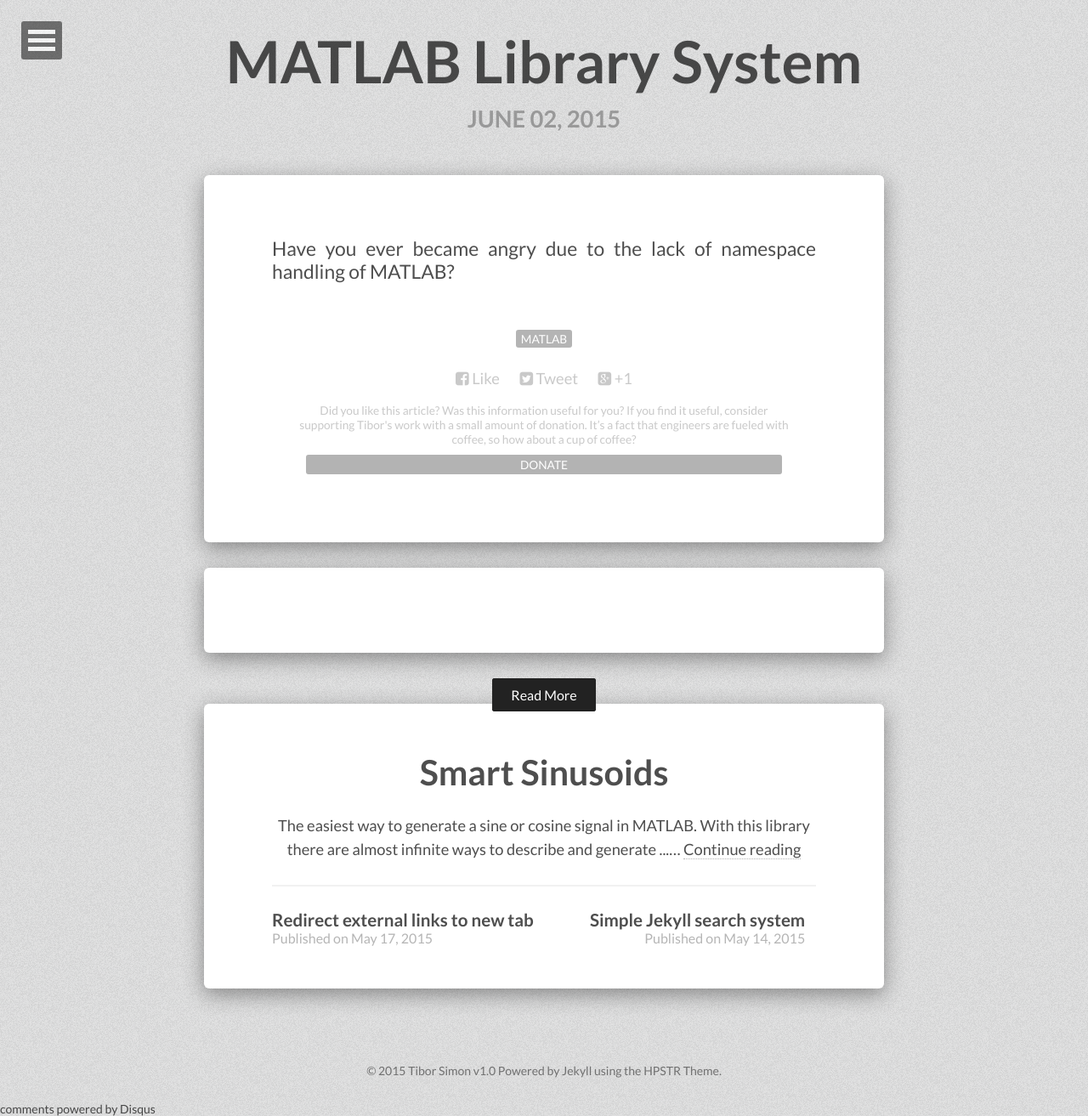
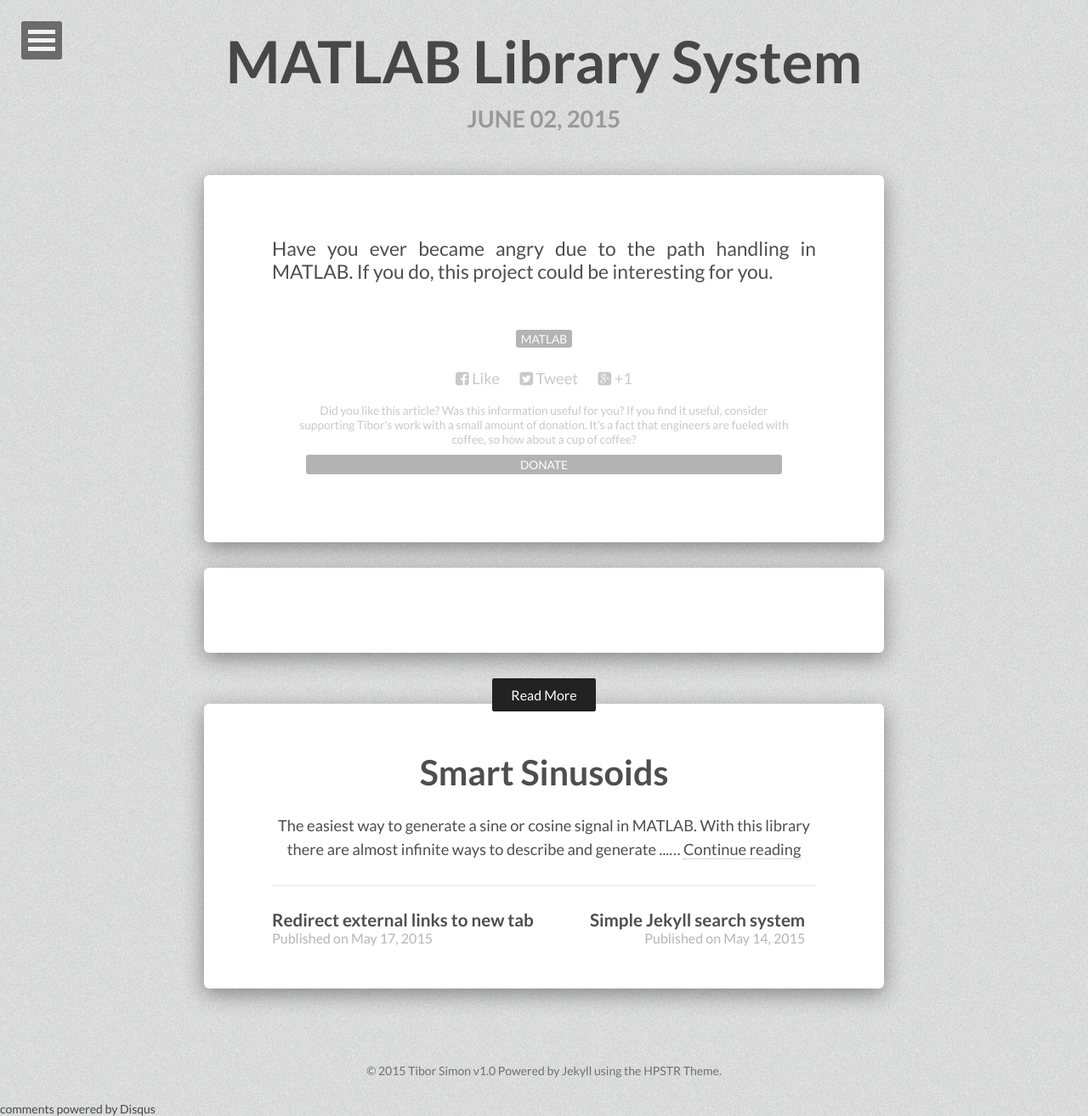
Before and after one commit to tiborsimon/tiborsimon.github.io, a Jekyll site: the page built from _posts/2015-06-02-matlab-library-system.md, in a window 1280 px wide. Shown: the whole page at 85% size. Built offline with Jekyll 4.4.1, drawn with Linux system fonts in a browser that asks for light colours; nearby versions of some CDN libraries; comment, search, counter and statistics services are not loaded.

Commit message:
Article update

```diff
--- a/_posts/2015-06-02-matlab-library-system.md
+++ b/_posts/2015-06-02-matlab-library-system.md
@@ -9,4 +9,4 @@ dowload_link: https://github.com/tiborsimon/MATLAB-Library-System-template/archi
 version: v1.1.1
 ---
 
-Have you ever became angry due to the lack of namespace handling of MATLAB?
+Have you ever became angry due to the path handling in MATLAB. If you do, this project could be interesting for you.
```
